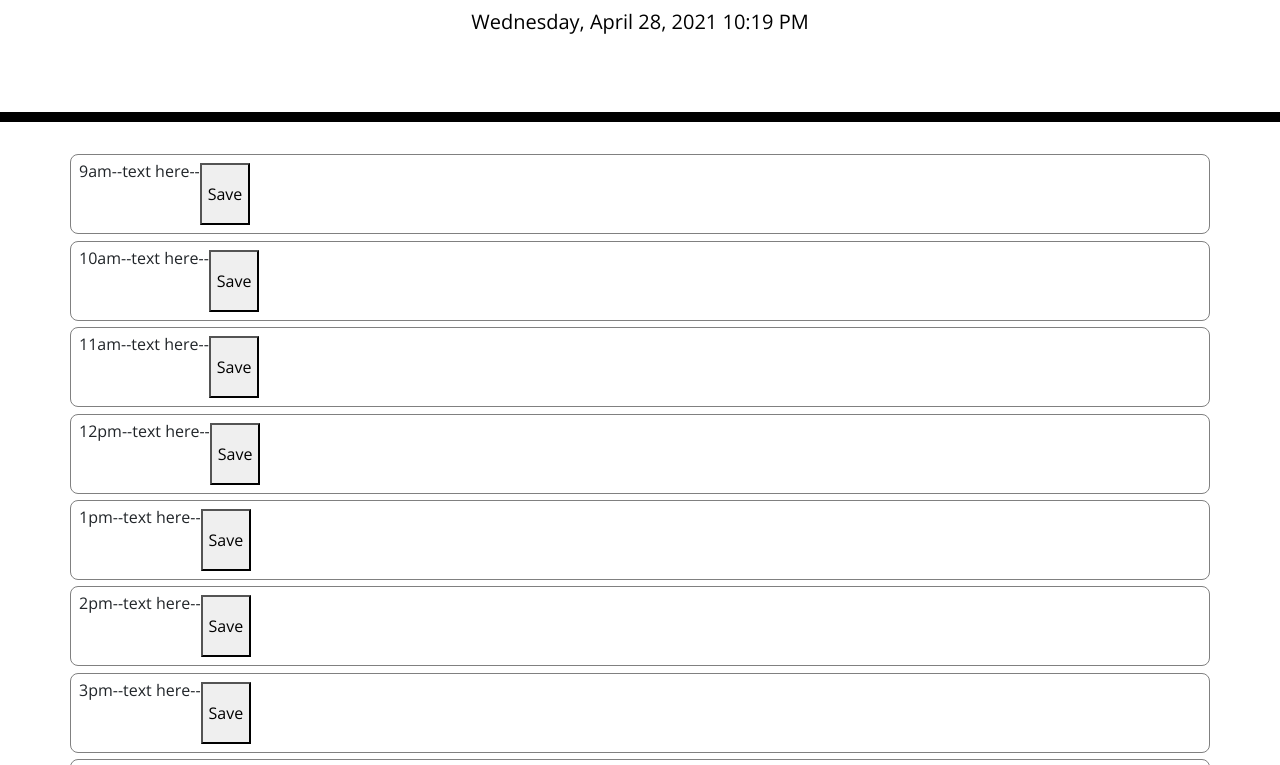
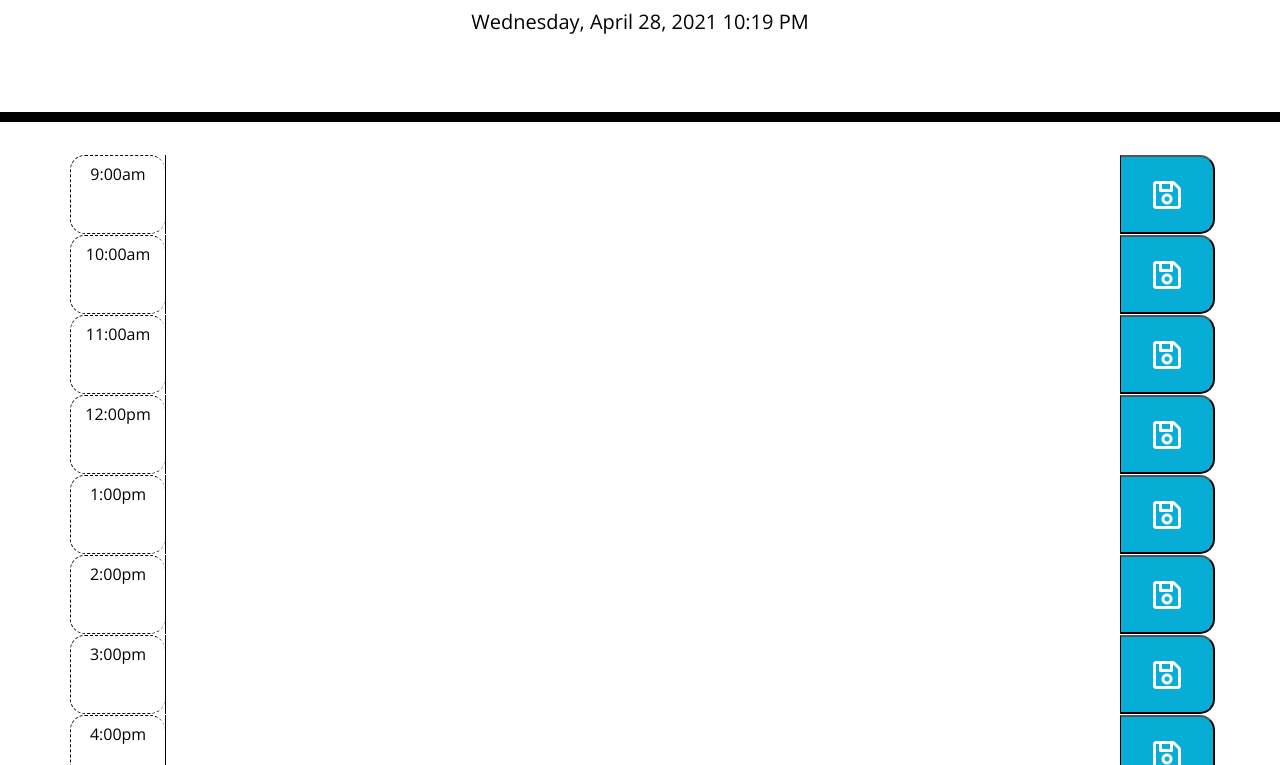
Before and after one commit to SummerElise/Scheduler-HW5, a plain HTML site: page index.html in a window 1280 px wide. Shown: the part 182-947 px from the top of the page. Drawn offline with nearby package versions, Linux system fonts and the light colour scheme.

Commit message:
fixed by timeblock rows and added color for past, present, future times; working on getting my save button to work

```diff
--- a/index.html
+++ b/index.html
@@ -30,50 +30,68 @@
     </header>
     <div class="container">
       <!-- Timeblocks go here -->
-      <div class="row" id="9">
-        <span>9am</span>
-        <span>--text here--</span>
-        <button typ="9amSave">Save</button>
-        </div>
-      <div class="row" id="10">
-        <span>10am</span>
-        <span>--text here--</span>
-        <button id="10amSave">Save</button>
+      <div class="row" id='9'>
+
+        <div class="col-1 hour time-block">9:00am</div>
+        <textarea id='9' class='col-8 input complete'></textarea>
+        <button class="col-1 saveBtn"><i class="far fa-save"></i></button>
+
       </div>
-      <div class="row" id="11">
-        <span>11am</span>
-        <span>--text here--</span>
-        <button id="11amSave">Save</button>
+      <div class="row" id='10'>
+
+        <div class="col-1 hour time-block">10:00am</div>
+        <textarea id='10' class='col-8 input complete'></textarea>
+        <button class="col-1 saveBtn"><i class="far fa-save"></i></button>
+
       </div>
-      <div class="row" id="12">
-        <span>12pm</span>
-        <span>--text here--</span>
-        <button id="12pmSave">Save</button>
+      <div class="row" id='11'>
+
+        <div class="col-1 hour time-block">11:00am</div>
+        <textarea id='11' class='col-8 input complete'></textarea>
+        <button class="col-1 saveBtn"><i class="far fa-save"></i></button>
+
       </div>
-      <div class="row" id="13">
-        <span>1pm</span>
-        <span>--text here--</span>
-        <button id="1pmSave">Save</button>
+      <div class="row" id='12'>
+
+        <div class="col-1 hour time-block">12:00pm</div>
+        <textarea id='12' class='col-8 input complete'></textarea>
+        <button class="col-1 saveBtn"><i class="far fa-save"></i></button>
+
       </div>
-      <div class="row" id="14">
-        <span>2pm</span>
-        <span>--text here--</span>
-        <button id="2pmSave">Save</button>
+      <div class="row" id='13'>
+
+        <div class="col-1 hour time-block">1:00pm</div>
+        <textarea id='13' class='col-8 input complete'></textarea>
+        <button class="col-1 saveBtn"><i class="far fa-save"></i></button>
+
       </div>
-      <div class="row" id="15">
-        <span>3pm</span>
-        <span>--text here--</span>
-        <button id="3pmSave">Save</button>
+      <div class="row" id='14'>
+
+        <div class="col-1 hour time-block">2:00pm</div>
+        <textarea id='14' class='col-8 input complete'></textarea>
+        <button class="col-1 saveBtn"><i class="far fa-save"></i></button>
+
       </div>
-      <div class="row" id="16">
-        <span>4pm</span>
-        <span>--text here--</span>
-        <button id="4pmSave">Save</button>
+      <div class="row" id='15'>
+
+        <div class="col-1 hour time-block">3:00pm</div>
+        <textarea id='15' class='col-8 input complete'></textarea>
+        <button class="col-1 saveBtn"><i class="far fa-save"></i></button>
+
       </div>
-      <div class="row" id="17">
-        <span>5pm</span>
-        <span>--text here--</span>
-        <button id="5pmSave">Save</button>
+      <div class="row" id='16'>
+
+        <div class="col-1 hour time-block">4:00pm</div>
+        <textarea id='16' class='col-8 input complete'></textarea>
+        <button class="col-1 saveBtn"><i class="far fa-save"></i></button>
+
+      </div>
+      <div class="row" id='17'>
+
+        <div class="col-1 hour time-block">5:00pm</div>
+        <textarea id='17' class='col-8 input complete'></textarea>
+        <button class="col-1 saveBtn"><i class="far fa-save"></i></button>
+
       </div>
 
     <script src="https://cdnjs.cloudflare.com/ajax/libs/jquery/3.2.1/jquery.min.js"></script>
--- a/script.js
+++ b/script.js
@@ -1,5 +1,29 @@
 var today = moment();
 $("#currentDay").text(today.format("LLLL"));
 
-var rows = document.getElementsByClassName("row");
-var currentHour = parseInt(moment().format('H'));
+const rows = document.getElementsByClassName("row");
+let currentHour = parseInt(moment().format('H'));
+
+Array.from(rows).forEach(row => {
+let
+rowIdString = row.id,
+rowHour;
+if (rowIdString) {
+    rowHour = parseInt(rowIdString);
+}
+if (rowHour) {
+ if (currentHour === rowHour) {
+     setColor(row, "red");
+ }   else if ((currentHour < rowHour) && (currentHour > rowHour - 6)) {
+     setColor(row,"green");
+ }   else if ((currentHour > rowHour) && (currentHour < rowHour + 6)) {
+     setColor(row, "lightgrey");
+ }   else {
+     setColor(row, "white");
+ }
+}
+});
+
+function setColor(element, color) {
+    element.style.backgroundColor = color;
+}
--- a/style.css
+++ b/style.css
@@ -31,17 +31,18 @@ body {
   }
 
   .row {
-    padding: 0.5em;
-    margin-bottom: 0.4em;
-    border: 1px solid gray;
-    border-radius: 0.5em;
-    height: 80px;
+   white-space: pre-wrap;
+   height: 80px;
+   border-top: 1px solid white;
   }
 
   .hour {
     background-color: #ffffff;
     color: #000000;
-    border-top: 1px dashed #000000;
+    border-top: 1px dashed black;
+    border-bottom: 1px dashed black;
+    border-left: 1px dashed black;
+    padding: 10px;
   }
 
   .past {
@@ -51,7 +52,7 @@ body {
 
   .present {
     background-color: #ff6961;
-    color: white;
+    color: black;
   }
 
   .future {
@@ -65,9 +66,14 @@ body {
     border-bottom-right-radius: 15px;
     background-color: #06aed5;
     color: white;
+    left: 195px;
   }
 
   .saveBtn i:hover {
     font-size: 20px;
     transition: all 0.3s ease-in-out;
   }
+
+  .far {
+    font-size: 200%;
+  }
```
